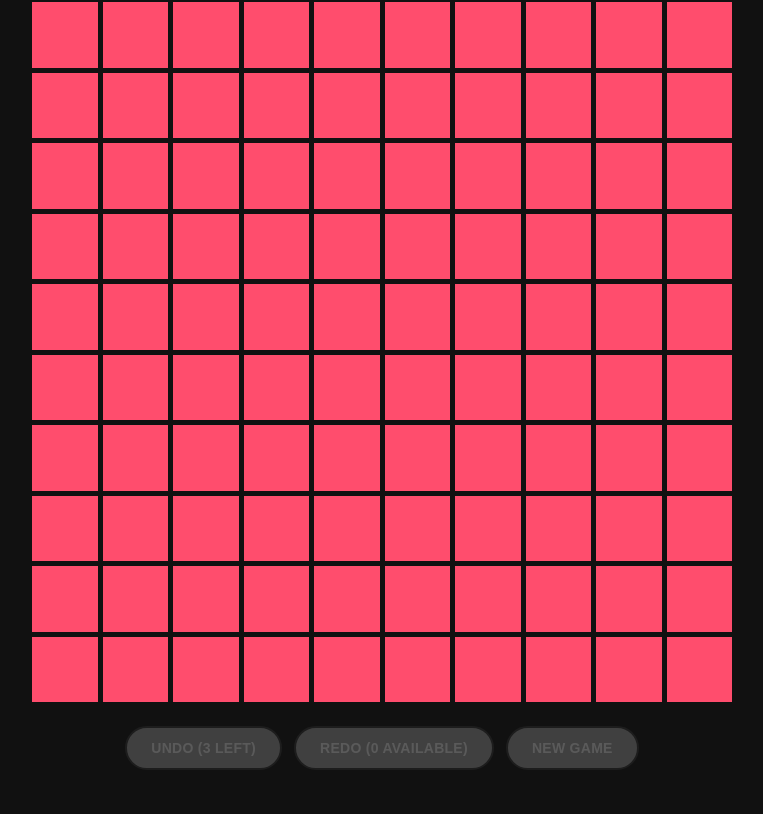
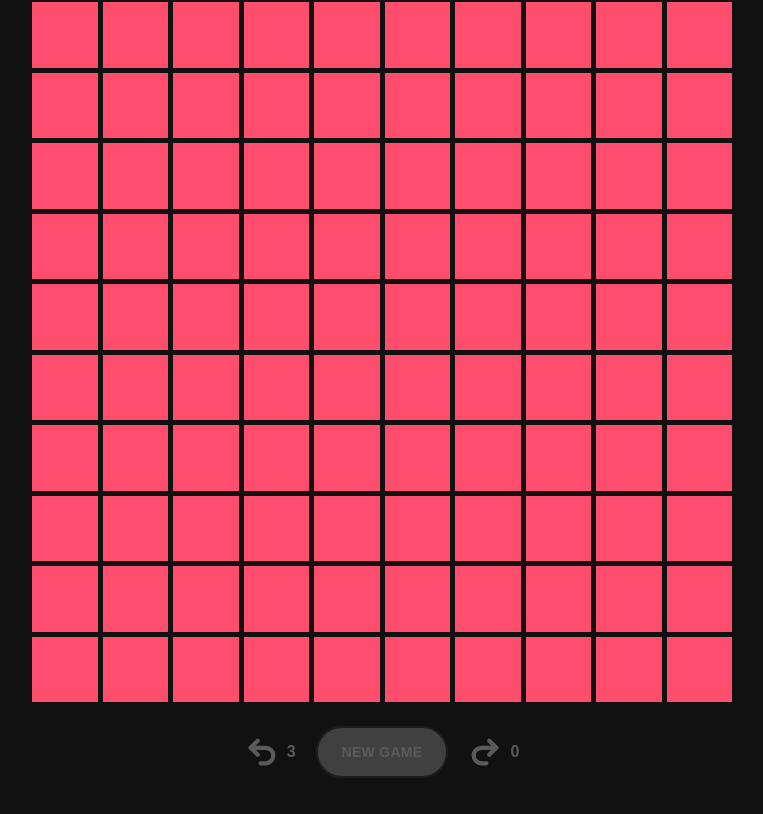
Before and after one commit to yrizos/hundred-tiles, a React (Vite) app: page / in a window 1280 px wide. Shown: the part 186-1000 px from the top of the page, without its empty margins (258-1021 px from the left). Built offline with nearby package versions, Linux system fonts and the light colour scheme.

Commit message:
feat: add undo and redo icons

```diff
--- a/package.json
+++ b/package.json
@@ -11,6 +11,7 @@
     "test": "vitest"
   },
   "dependencies": {
+    "lucide-react": "^1.46.0",
     "react": "^19.2.8",
     "react-dom": "^19.2.8"
   },
--- a/src/App.css
+++ b/src/App.css
@@ -37,7 +37,88 @@
 }
 
 .undo,
-.redo,
+.redo {
+  position: relative;
+  display: inline-flex;
+  align-items: center;
+  justify-content: center;
+  gap: 8px;
+  min-width: 58px;
+  min-height: 52px;
+  padding: 8px;
+  font-size: 14px;
+  font-weight: 700;
+  border: 0;
+  border-radius: 8px;
+  background: transparent;
+  color: var(--text-h);
+  cursor: pointer;
+  transition:
+    color 0.15s ease,
+    transform 0.1s ease;
+}
+
+.action-icon {
+  flex: 0 0 auto;
+}
+
+.action-count {
+  font-size: 16px;
+  line-height: 1;
+}
+
+.undo::after,
+.redo::after {
+  content: attr(data-tooltip);
+  position: absolute;
+  top: calc(100% + 8px);
+  left: 50%;
+  z-index: 2;
+  padding: 5px 8px;
+  border-radius: 4px;
+  background: var(--text-h);
+  color: var(--bg);
+  font-size: 12px;
+  font-weight: 700;
+  line-height: 1;
+  white-space: nowrap;
+  opacity: 0;
+  pointer-events: none;
+  transform: translate(-50%, -4px);
+  transition: opacity 0.15s ease, transform 0.15s ease;
+}
+
+.undo:hover::after,
+.redo:hover::after,
+.undo:focus-visible::after,
+.redo:focus-visible::after {
+  opacity: 1;
+  transform: translate(-50%, 0);
+}
+
+.undo:hover:not(:disabled),
+.redo:hover:not(:disabled) {
+  color: var(--accent);
+}
+
+.reset:hover:not(:disabled) {
+  background: var(--accent);
+  border-color: var(--accent);
+  color: var(--on-accent);
+}
+
+.undo:active:not(:disabled),
+.redo:active:not(:disabled) {
+  transform: scale(0.97);
+}
+
+.undo:disabled,
+.redo:disabled {
+  cursor: not-allowed;
+  opacity: 0.5;
+  color: var(--text);
+}
+
 .reset {
   font-size: 14px;
   font-weight: 700;
@@ -54,25 +135,12 @@
     background 0.15s ease,
     border-color 0.15s ease,
     transform 0.1s ease;
-
 }
 
-.undo:hover:not(:disabled),
-.redo:hover:not(:disabled),
-.reset:hover:not(:disabled) {
-  background: var(--accent);
-  border-color: var(--accent);
-  color: var(--on-accent);
-}
-
-.undo:active:not(:disabled),
-.redo:active:not(:disabled),
 .reset:active:not(:disabled) {
   transform: scale(0.97);
 }
 
-.undo:disabled,
-.redo:disabled,
 .reset:disabled {
   cursor: not-allowed;
   opacity: 0.5;
--- a/src/App.tsx
+++ b/src/App.tsx
@@ -1,4 +1,5 @@
 import { useEffect, useState } from 'react'
+import { Redo2, Undo2 } from 'lucide-react'
 import Board from './components/Board'
 import ConfirmDialog from './components/ConfirmDialog'
 import {
@@ -194,18 +195,19 @@ function App() {
         <button
           type="button"
           className="undo"
+          aria-label={`Undo (${undosRemaining} left)`}
+          title={`undo (${undosRemaining} left)`}
+          data-tooltip="undo"
           disabled={undosRemaining === 0 || state.nextNumber === 1}
           onClick={handleUndo}
         >
-          Undo ({undosRemaining} left)
-        </button>
-        <button
-          type="button"
-          className="redo"
-          disabled={redoStates.length === 0}
-          onClick={handleRedo}
-        >
-          Redo ({redoStates.length} available)
+          <Undo2
+            className="action-icon"
+            size={34}
+            strokeWidth={3}
+            aria-hidden="true"
+          />
+          <span className="action-count">{undosRemaining}</span>
         </button>
         <button
           type="button"
@@ -214,6 +216,23 @@ function App() {
           onClick={handleReset}
         >
           New game
+        </button>
+        <button
+          type="button"
+          className="redo"
+          aria-label={`Redo (${redoStates.length} available)`}
+          title={`redo (${redoStates.length} available)`}
+          data-tooltip="redo"
+          disabled={redoStates.length === 0}
+          onClick={handleRedo}
+        >
+          <Redo2
+            className="action-icon"
+            size={34}
+            strokeWidth={3}
+            aria-hidden="true"
+          />
+          <span className="action-count">{redoStates.length}</span>
         </button>
       </div>
       {confirmingReset && (
```
Also changed, not shown: 2 other files (tests, documents, lock files or other folders).
